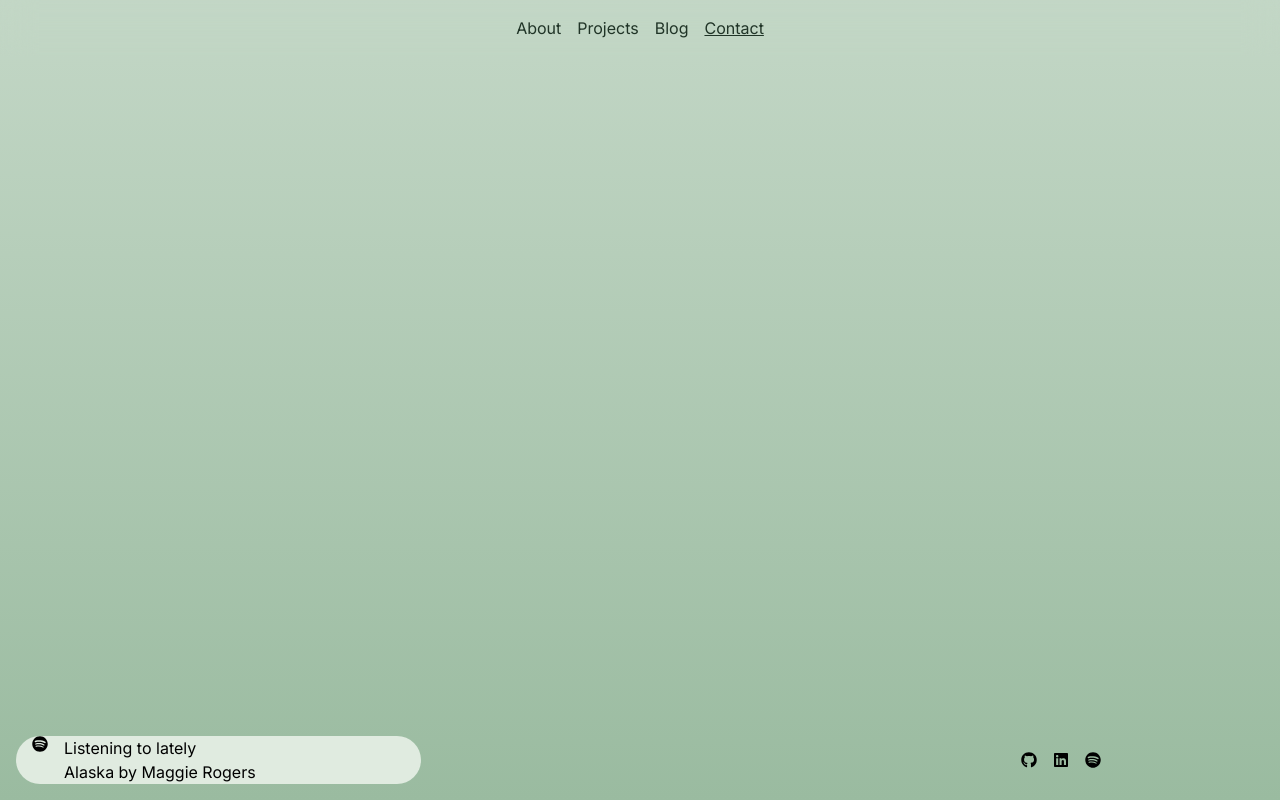
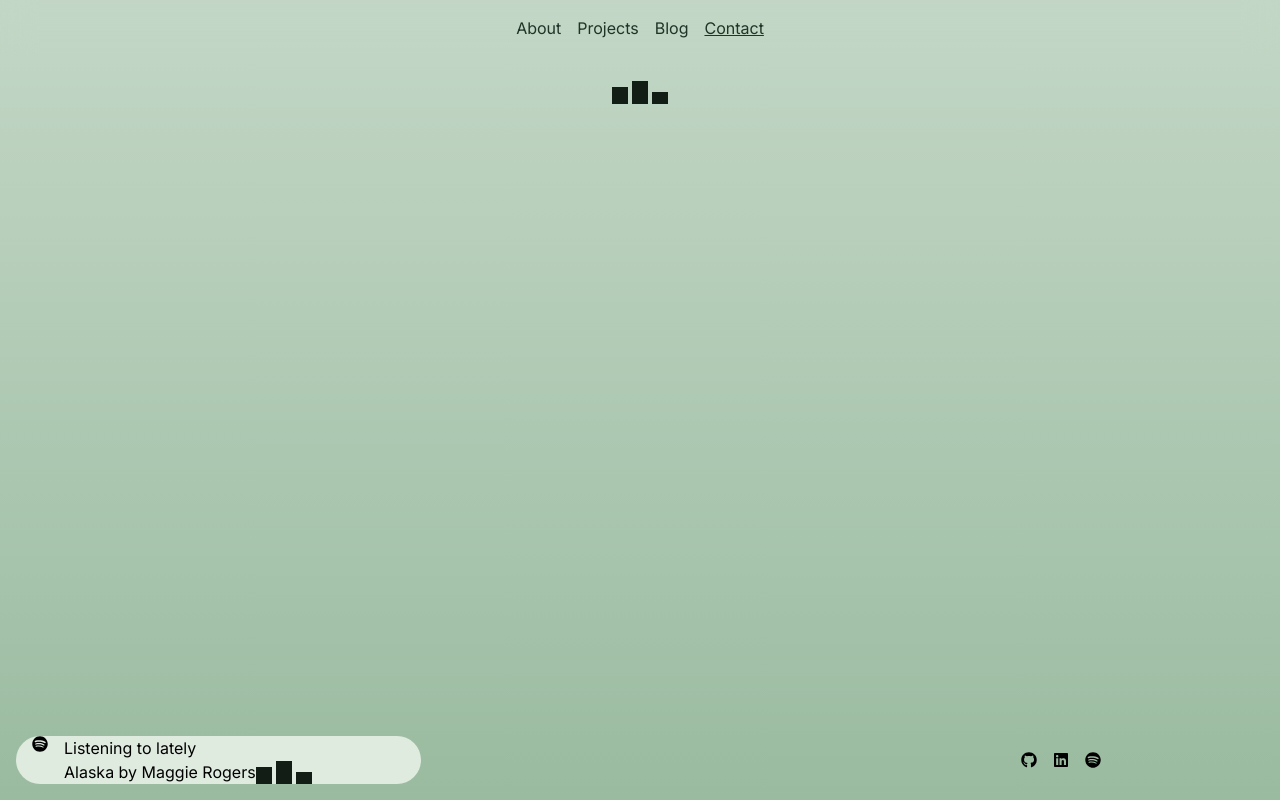
Before and after one commit to BenBrochtrup/portfolio, a Next.js app: page /contact in a window 1280 px wide. Built offline with nearby package versions, Linux system fonts and the light colour scheme.

Commit message:
Added Equalizer component

```diff
--- a/app/contact/page.tsx
+++ b/app/contact/page.tsx
@@ -1,3 +1,7 @@
+import Equalizer from "@/components/Equalizer";
+
 export default function Projects() {
-  return <main></main>
+  return <main>
+    <Equalizer/>
+  </main>
 }
--- /dev/null
+++ b/components/Equalizer.tsx
@@ -0,0 +1,13 @@
+'use client'
+
+const Equalizer: React.FC = () => {
+    return (
+        <div className="flex rotate-180 justify-center space-x-1 h-12">
+            <div className="w-4 bg-bay-leaf-950 animate-[equalize_750ms_linear_infinite]"/>
+            <div className="w-4 bg-bay-leaf-950 animate-[equalize_1000ms_linear_infinite]"/>
+            <div className="w-4 bg-bay-leaf-950 animate-[equalize_1250ms_linear_infinite]"/>
+        </div>
+    );
+};
+
+export default Equalizer
--- a/components/SpotifyRecent.tsx
+++ b/components/SpotifyRecent.tsx
@@ -2,6 +2,7 @@
 
 import { FC } from 'react'
 import { FaSpotify } from 'react-icons/fa'
+import Equalizer from './Equalizer'
 
 interface SpotifyRecent {
   song: string
@@ -22,6 +23,9 @@ const SpotifyRecent: FC<SpotifyRecent> = ({ song, album, artist, link }) => {
           {song} by {artist}
         </a>
       </div>
+      <div>
+        <Equalizer/>
+      </div>
     </div>
   )
 }
--- a/tailwind.config.ts
+++ b/tailwind.config.ts
@@ -50,10 +50,19 @@ const config: Config = {
           '0%': { transform: 'translateY(0%)', opacity: '1' },
           '100%': { transform: 'translateY(50%)', opacity: '0'},
         },
+        equalize: {
+          '0%': { height: '0%' },
+          '20%': { height: '12%' },
+          '40%': { height: '38%' },
+          '60%': { height: '63%' },
+          '80%': { height: '25%' },
+          '100%': { height: '10%' },
+        }
       },
       animation: {
         fadeUp: 'fadeUp 0.5s',
-        fadeDown: 'fadeDown 0.5s forwards'
+        fadeDown: 'fadeDown 0.5s forwards',
+        equalize: 'equalize 1.0s linear infinite'
       },
     },
     colors: {
```
